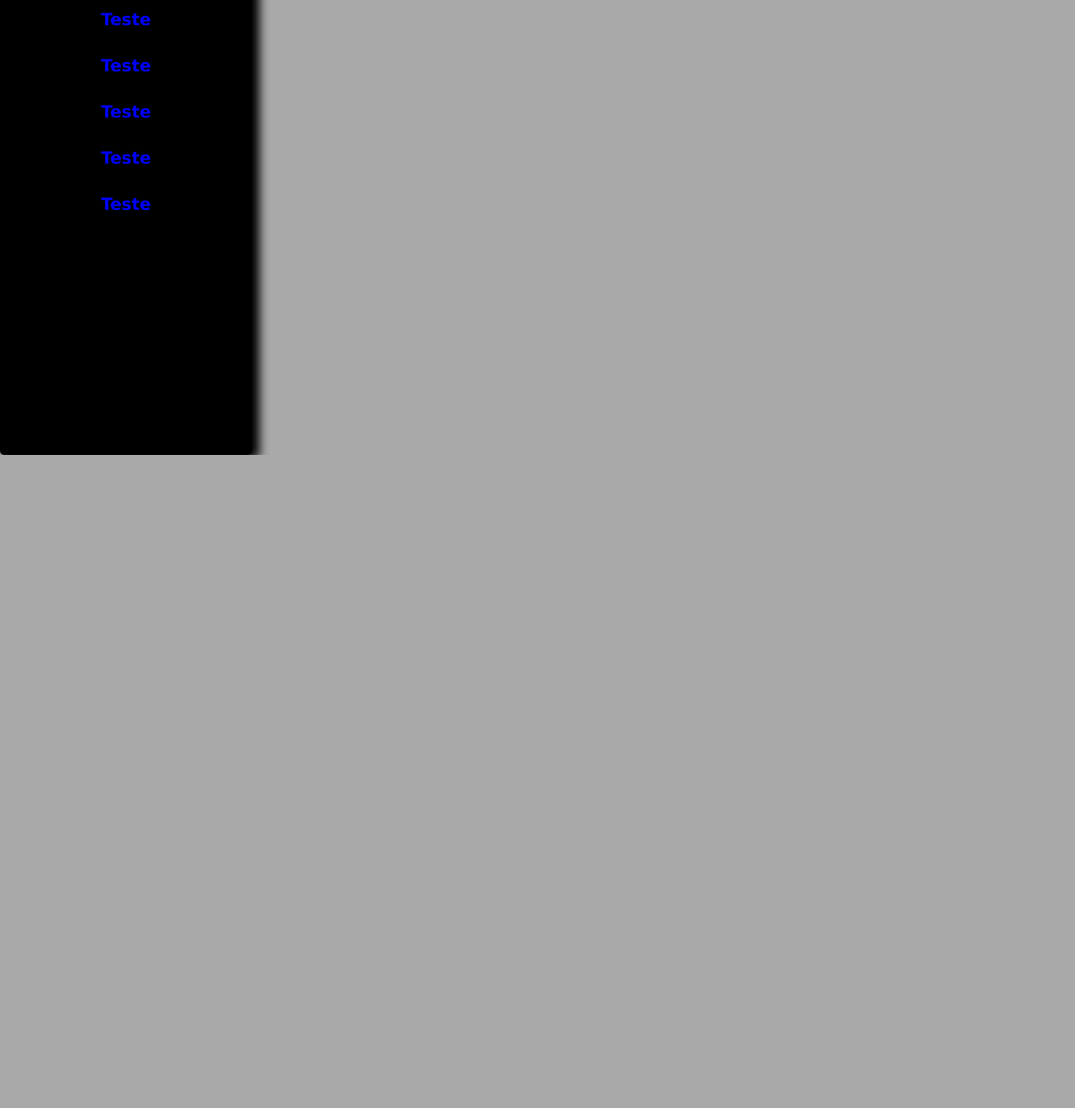
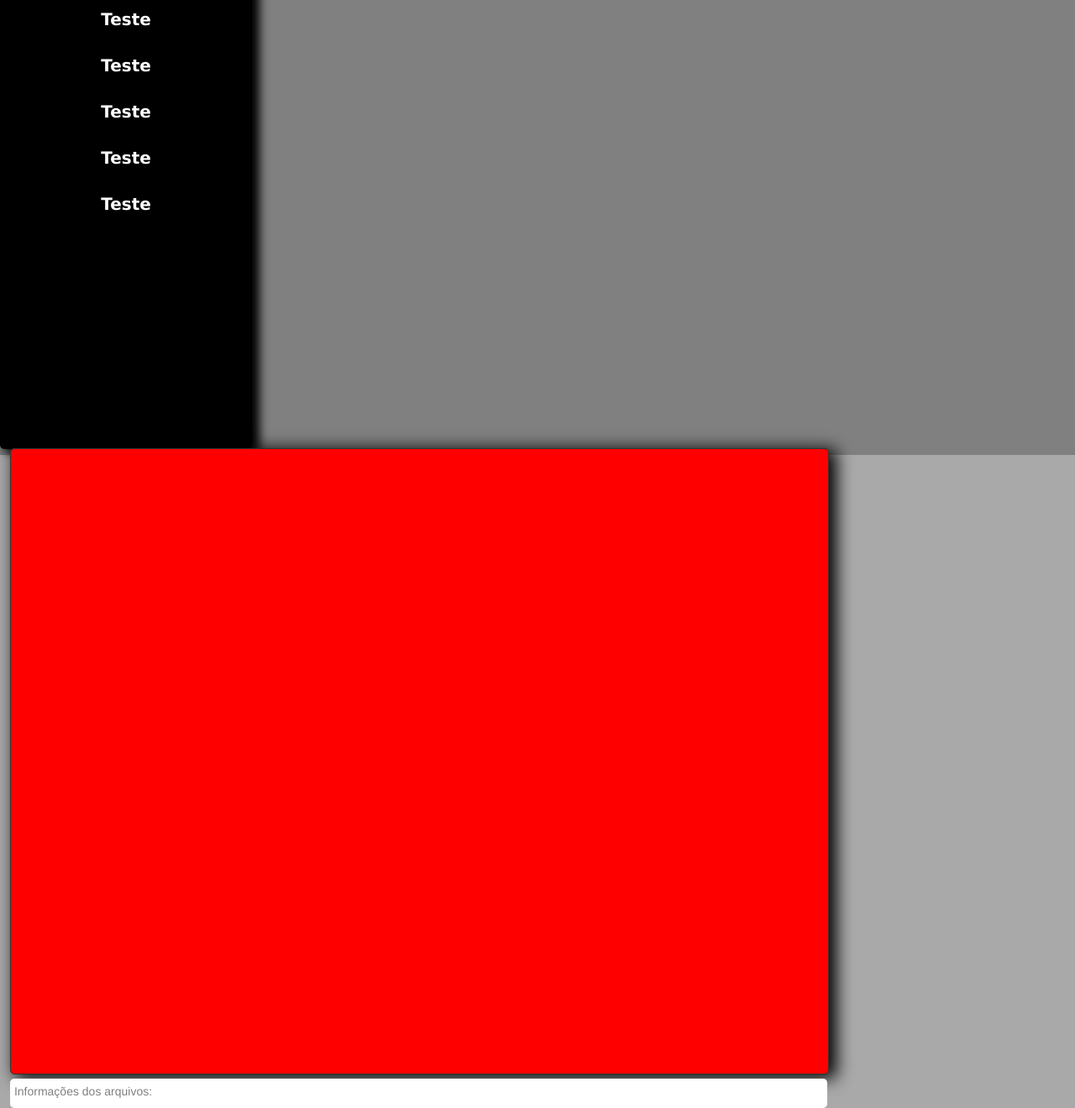
Before and after one commit to zksoftwarehouse/InterfaceZK, a website: page index.html in a window 1280 px wide. Shown: the part 258-1578 px from the top of the page at 84% size. Before the commit the page ends 800 px from the top, so only its background shows below. Drawn offline with Linux system fonts and the light colour scheme.

Commit message:
divCentral & divInformacoes

```diff
--- a/css/zk.css
+++ b/css/zk.css
@@ -12,7 +12,10 @@ body{
     height: 100%;
 }
 
-a{  color: blue;}
+a{
+    font-family: Verdana;
+    color: white;
+}
 
 a:hover{
     color: white;
@@ -27,6 +30,11 @@ h1.hOpcoes{
 
 h1.arquivos{
     text-align: center;
+}
+
+p{
+    margin: 5px;
+    color: gray;
 }
 
 .divOpcoes{
@@ -77,7 +85,7 @@ h1.arquivos{
     background: -o-linear-gradient(#fff, #999);
 }
 
-.close {
+.close{
     background: #606061;
     color: #FFFFFF;
     line-height: 25px;
@@ -112,6 +120,7 @@ h1.arquivos{
     margin-top: 2%;
     float: right;
     border: 2px solid;
+
     border-radius: 5px;
     border-color: gray;
     background-color: white;
@@ -122,7 +131,7 @@ h1.arquivos{
 #divGlobal{
     width: 100%;
     height: 100%;
-    background-color: darkgray;
+    background-color: gray;
     float: right;
 }
 
@@ -130,13 +139,37 @@ h1.arquivos{
     background-color: black;
     margin-bottom: -2px;
     width: 300px;
-    height: 100%;
+    height: 99.1%;
+    float: left;
     text-align: center;
 
     border-radius: 5px;
-    border-color: gray;
-    display: block;
+    /*border: 1px solid;*/
+    /*border-color: white;*/
     box-shadow: 7px 3px 12px 2px #000;
+}
+
+#divCentral{
+    display: inline-block;
+    width: 76%;
+    height: 93%;
+    margin-top: 0.1em;
+    margin-left: 0.85em;
+    background-color: red;
+    border-radius: 5px;
+    border: 1px solid;
+    box-shadow: 7px 3px 20px 2px #000;
+}
+
+#divInformacoes{
+    display: inline-block;
+    width: 76%;
+    height: 35px;
+
+    margin-left: 0.85em;
+    background-color: white;
+    border-radius: 5px;
+
 }
 
 #logoZK{
--- a/index.html
+++ b/index.html
@@ -2,6 +2,7 @@
 <html>
 <head>
     <title>ZK Software House</title>
+    <html lang="pt-br"><meta charset="utf-8">
     <!-- CSS -->
     <link href="css/bootstrap.min.css"  rel="stylesheet" media="screen">
     <link href="css/zk.css"  rel="stylesheet" media="screen">
@@ -16,7 +17,9 @@
     <script type="text/javascript">
         $(document).ready(function(){
             $("#divLateral").click(function(){
-                //$("#divLateral").animate({width: 'toggle'});
+                $("#divLateral"    ).animate({width: 'toggle'});
+                $("#divCentral"    ).animate({width: 'toggle', width:"98%"});
+                $("#divInformacoes").animate({width: 'toggle', width:"98%"});
             });
         });
     </script>
@@ -38,6 +41,12 @@
             <div class="divOpcoes"><h1 class="hOpcoes"><a href="">Teste</a></h1></div>
         </div>
 
+        <div id="divCentral"></div>
+        <div id="divInformacoes">
+            <p>Informações dos arquivos:</p>
+
+        </div>
+
         <div id="openModal" class="modalArquivos">
             <div id="divModal">
                 <a class="close" title="Close" href="#close">X</a>
```
